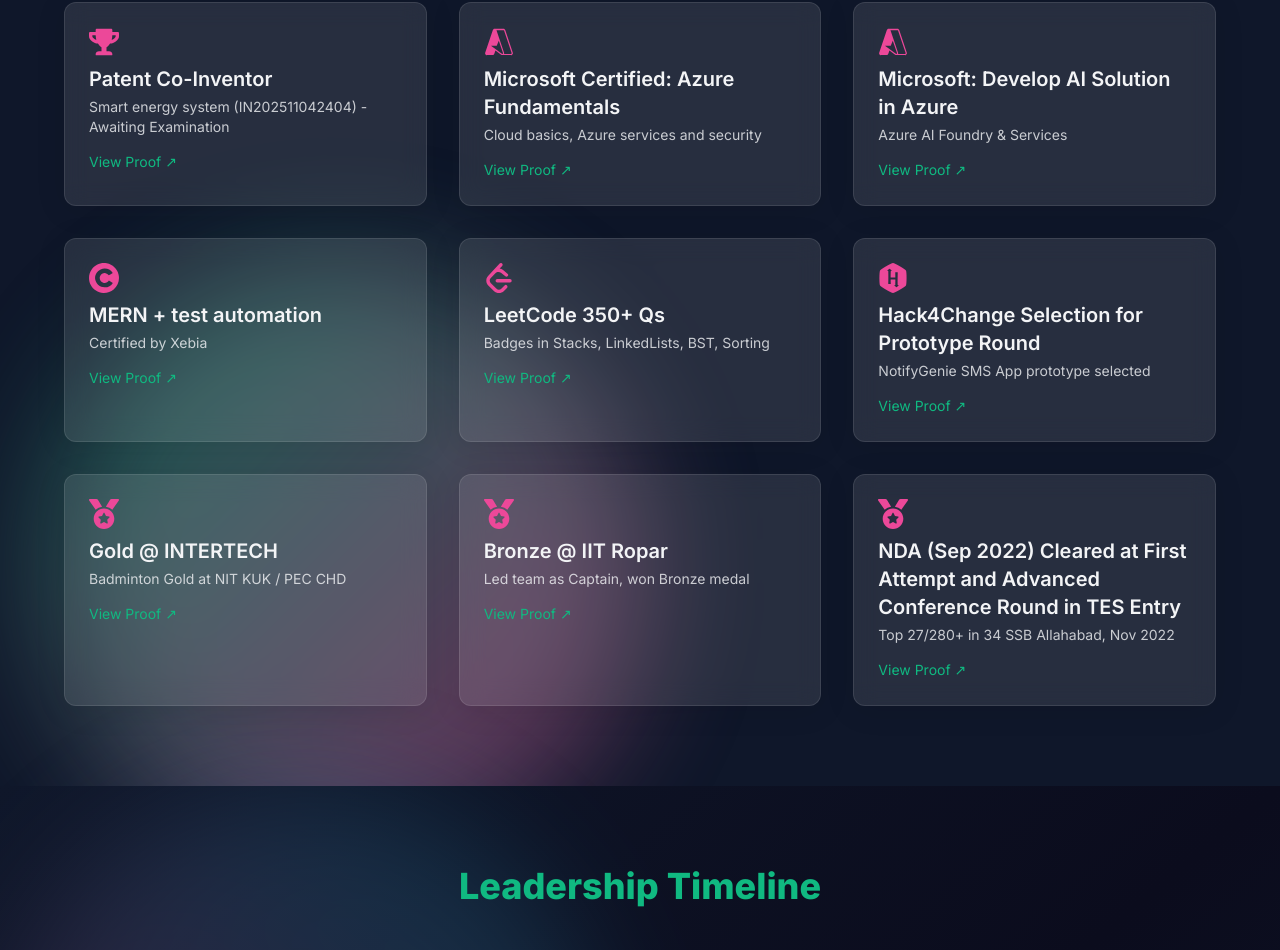
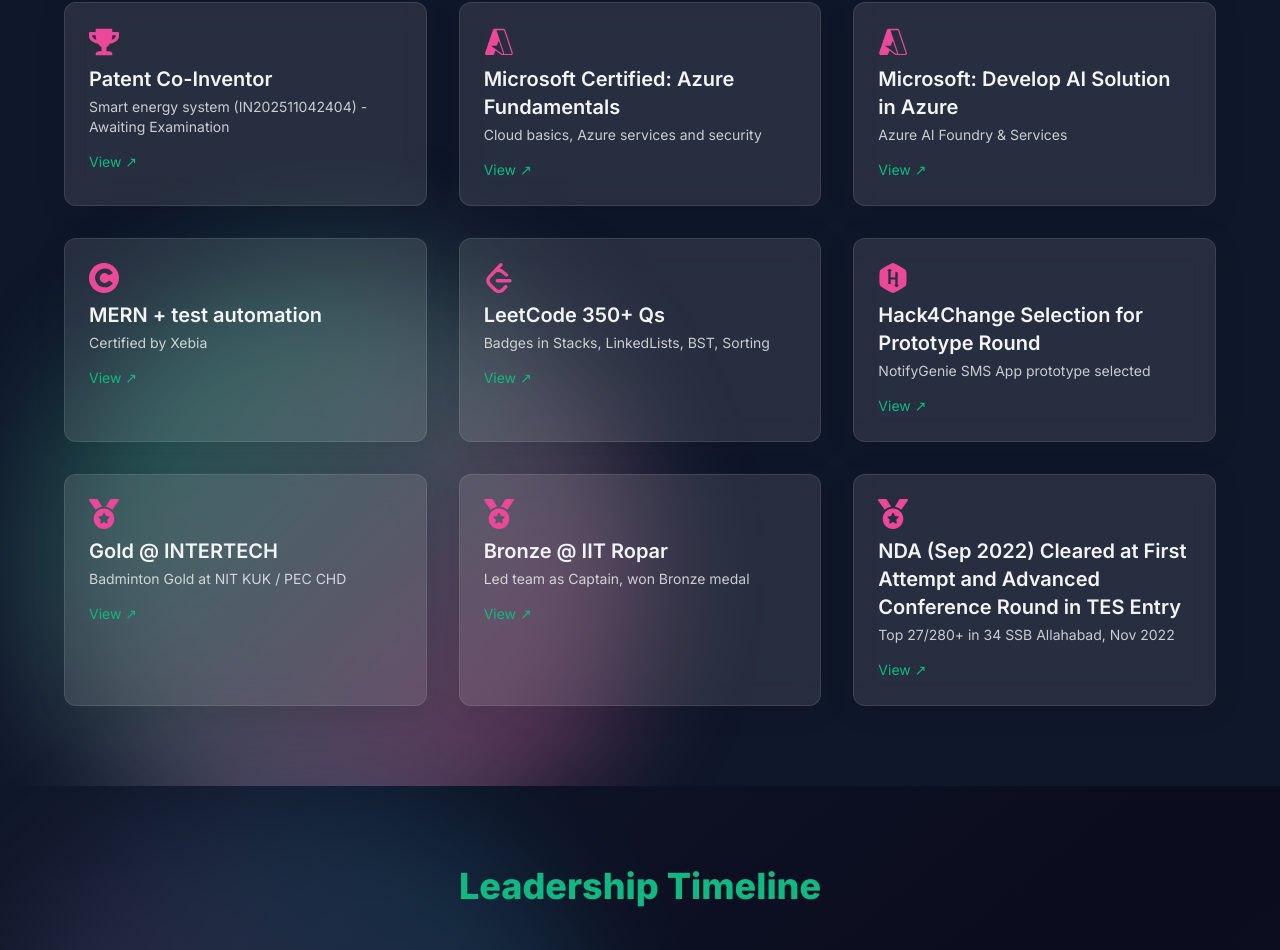
Before and after one commit to bansalrachit19/1ofONe, a React (Vite) app: page / in a window 1280 px wide. Shown: the part 3366-4316 px from the top of the page. Built offline with nearby package versions, Linux system fonts and the light colour scheme.

Commit message:
minor change

```diff
--- a/src/sections/Achievements.jsx
+++ b/src/sections/Achievements.jsx
@@ -92,7 +92,7 @@
                 target="_blank"
                 className="text-sm text-auroraGreen hover:underline"
               >
-                View Proof ↗
+                View ↗
               </a>
             )}
           </motion.div>
```
